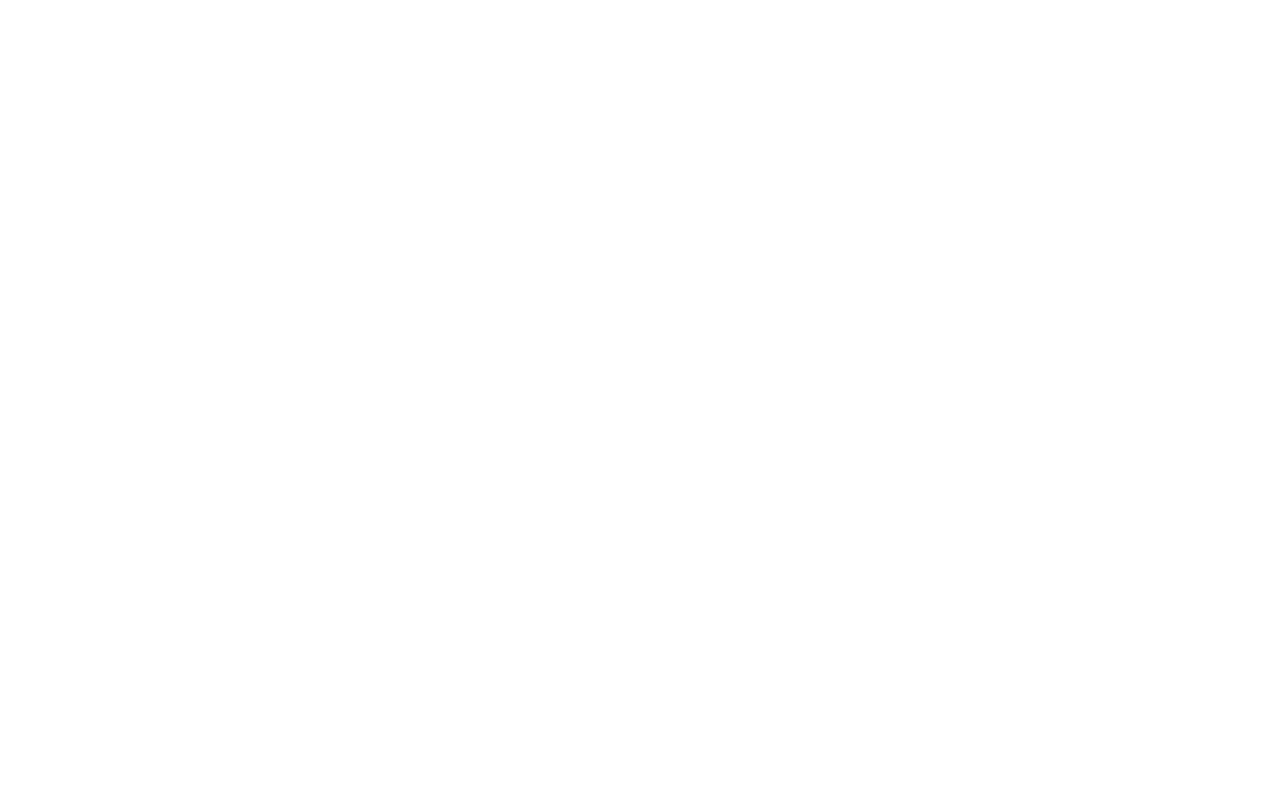
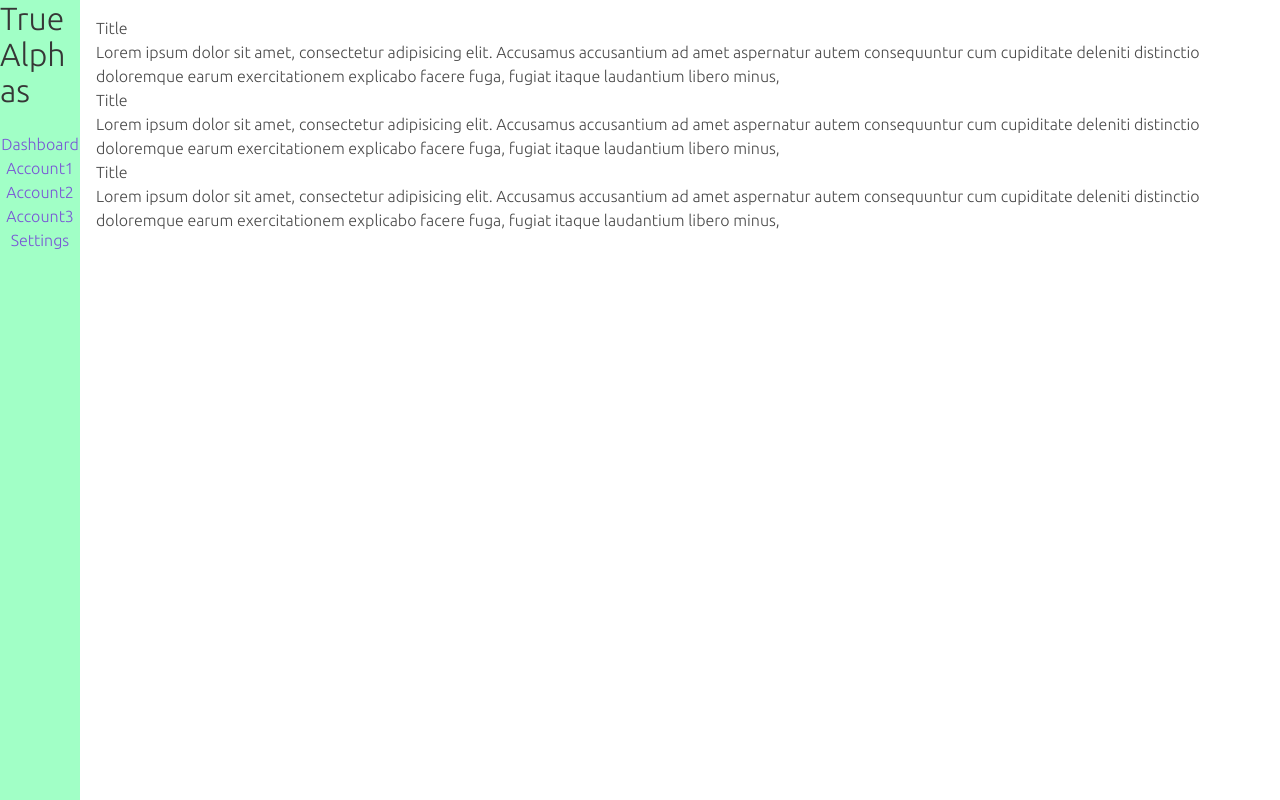
Before and after one commit to ChromeMatic/Ture_Alpha-s_Loan, a Vue app: page /Dashboard in a window 1280 px wide. Built offline with nearby package versions, Linux system fonts and the light colour scheme.

Commit message:
SideNav basic design added

```diff
--- a/public/index.html
+++ b/public/index.html
@@ -19,6 +19,9 @@
          box-sizing: border-box;
          font-family: 'Ubuntu', sans-serif;
      }
+     body::-webkit-scrollbar{width: 0.25rem;}
+     body::-webkit-scrollbar-track{background: #2c3e50;}
+     body::-webkit-scrollbar-thumb{background: #2ecc71;}
   </style>
   <body>
     <noscript>
--- a/src/Pages/Dashboard.vue
+++ b/src/Pages/Dashboard.vue
@@ -1,7 +1,41 @@
 <template>
-  <div>
+  <div class="bg">
     <SideNav/>
-    <section class="section"></section>
+    <section class="section info">
+      <h1>Title</h1>
+      <p>
+        Lorem ipsum dolor sit amet, consectetur
+        adipisicing elit. Accusamus accusantium
+        ad amet aspernatur autem consequuntur
+        cum cupiditate deleniti distinctio
+        doloremque earum exercitationem
+        explicabo facere fuga, fugiat itaque
+        laudantium libero minus,
+      </p>
+
+      <h1>Title</h1>
+      <p>
+        Lorem ipsum dolor sit amet, consectetur
+        adipisicing elit. Accusamus accusantium
+        ad amet aspernatur autem consequuntur
+        cum cupiditate deleniti distinctio
+        doloremque earum exercitationem
+        explicabo facere fuga, fugiat itaque
+        laudantium libero minus,
+      </p>
+
+      <h1>Title</h1>
+      <p>
+        Lorem ipsum dolor sit amet, consectetur
+        adipisicing elit. Accusamus accusantium
+        ad amet aspernatur autem consequuntur
+        cum cupiditate deleniti distinctio
+        doloremque earum exercitationem
+        explicabo facere fuga, fugiat itaque
+        laudantium libero minus,
+      </p>
+
+      </section>
   </div>
 </template>
 
@@ -14,5 +48,12 @@
 </script>
 
 <style scoped>
-
+.bg{
+  display: flex;
+  flex-direction: row;
+}
+.info{
+  margin-left: 5rem;
+  padding: 1rem;
+}
 </style>
--- a/src/components/SideNav.vue
+++ b/src/components/SideNav.vue
@@ -1,5 +1,33 @@
 <template>
-    <div></div>
+ <nav class="menu">
+   <ul class="nav-item">
+
+     <li class="title">
+       <h4>TrueAlphas</h4>
+     </li>
+
+      <li class="item">
+        <a href="/Dashboard">Dashboard</a>
+      </li>
+
+     <li class="item">
+       <a href="#">Account1</a>
+     </li>
+
+     <li class="item">
+       <a href="#">Account2</a>
+     </li>
+
+     <li class="item">
+       <a href="#">Account3</a>
+     </li>
+
+     <li class="Item">
+       <a href="#">Settings</a>
+     </li>
+
+   </ul>
+ </nav>
 </template>
 
 <script>
@@ -7,3 +35,23 @@
   name: "SideNav",
 }
 </script>
+
+<style scoped>
+ .menu{
+   width: 5rem;
+   height: 100Vh;
+   position: fixed;
+   background-color: #A1FFC6;
+ }
+ .nav-item{
+   list-style: none;
+   padding: 0;
+   margin: 0;
+   display: flex;
+   flex-direction: column;
+   align-items: center;
+ }
+ .item:last-child{
+   margin-top: auto;
+ }
+</style>
```
